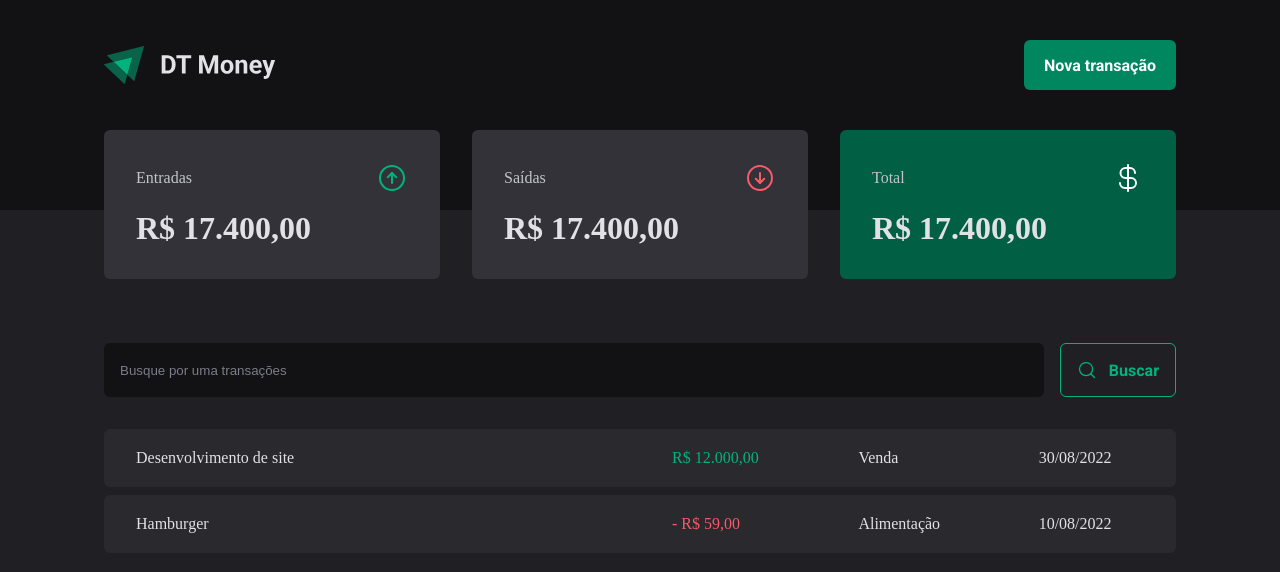
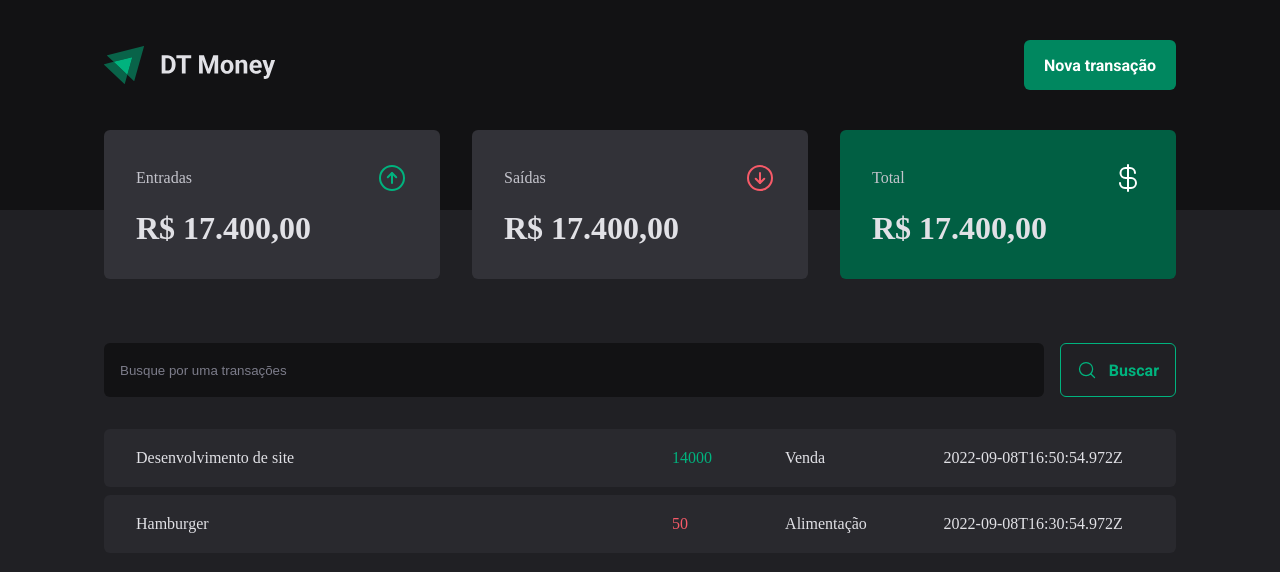
Before and after one commit to rakelmm/dt-money-2.0, a React (Vite) app: page / in a window 1280 px wide. Shown: the top 572 px of the page. Built offline with nearby package versions, Linux system fonts and the light colour scheme; data requests are answered from the project's data file.

Commit message:
Realizando requisição HTTP

```diff
--- a/src/pages/Transactions/index.tsx
+++ b/src/pages/Transactions/index.tsx
@@ -1,9 +1,31 @@
+import { useEffect, useState } from "react";
 import { Header } from "../../components/Header";
 import { Summary } from "../../Summary";
 import { SearchForm } from "./components/SearchForm";
 import { PriceHighlight, TransactionsContainer, TransitionsTable } from "./styles";
 
+interface Transaction {
+    id: number;
+    description: string;
+    type: 'income' | 'outcome';
+    price: number;
+    category: string;
+    createdAt: string;
+}
+
 export function Transactions() {
+    const [transactions, setTransactions] = useState<Transaction[]>([])
+
+    async function loadTransactions() {
+        const response = await fetch('http://localhost:3333/transactions')
+        const data = await response.json();
+
+        setTransactions(data)
+ }
+ loadTransactions();
+    useEffect(() => {
+    }, [])
+
     return (
         <div>
            <Header />
@@ -14,26 +36,20 @@ export function Transactions() {
 
             <TransitionsTable>
                 <tbody>
-                    <tr>
-                        <td width="50%">Desenvolvimento de site</td>
-                        <td>
-                            <PriceHighlight variant="income">
-                            R$ 12.000,00
-                            </PriceHighlight>
-                        </td>
-                        <td>Venda</td>
-                        <td>30/08/2022</td>
-                    </tr>
-                    <tr>
-                        <td width="50%">Hamburger</td>
-                        <td>
-                            <PriceHighlight variant="outcome" >
-                            - R$ 59,00
-                            </PriceHighlight>
-                        </td>
-                        <td>Alimentação</td>
-                        <td>10/08/2022</td>
-                    </tr>
+                    {transactions.map(transaction => {
+                        return (
+                            <tr key={transaction.id}>
+                        <td width="50%">{transaction.description}</td>
+                            <td>
+                                <PriceHighlight variant={transaction.type}>
+                                {transaction.price}
+                                </PriceHighlight>
+                            </td>
+                            <td>{transaction.category}</td>
+                            <td>{transaction.createdAt}</td>
+                        </tr>
+                        )
+                    })}
                 </tbody>
             </TransitionsTable>
            </TransactionsContainer>
```
